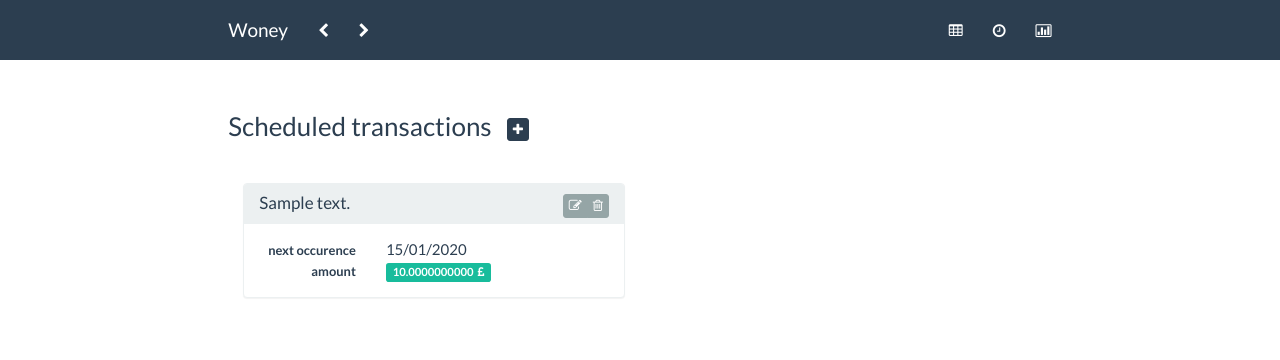
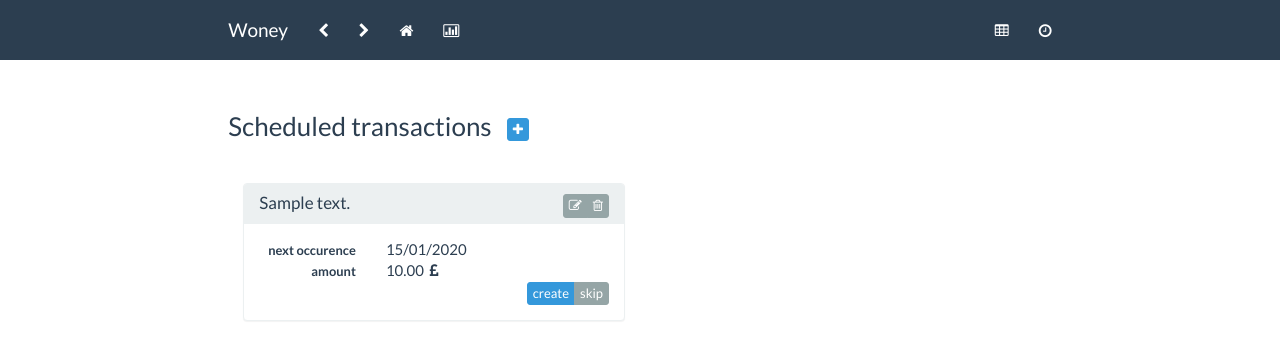
Before and after one commit to gomar/money_dashboard, a Flask app: template app/templates/scheduled_transactions.html in a window 1280 px wide. Shown: the top 360 px of the page. Run offline with Flask 2, Linux system fonts and the light colour scheme; tables that the repository leaves empty hold one stand-in row (values such as "Sample post"); the template is opened without the code that fills it: values that come from a table or form of the project are taken from there, most other values are stand-ins (such as "Sample title", 1, 10 or a date in 2020); parts of the project's set-up code (start-up, migrations or seed data) failed here and were passed over; some libraries are stand-ins or nearby versions.

Commit message:
minor improvements

```diff
--- a/app/templates/add_transaction_choice.html
+++ b/app/templates/add_transaction_choice.html
@@ -5,9 +5,9 @@
 	</div>
 	<div class="col-md-4 col-md-offset-4">
   		<div class="btn-group-vertical btn-block">
-  			<a href="/{{ path }}/debit" class="btn btn-danger" role="button">Debit</a>
-  			<a href="/{{ path }}/debit" class="btn btn-default" role="button">Transfer</a>
-  			<a href="/{{ path }}/credit" class="btn btn-success" role="button">Credit</a>
+  			<a href="/{{ path }}/debit" class="btn btn-info" role="button"><i class="fa fa-minus"></i> &nbsp;&nbsp;Debit</a>
+  			<a href="/{{ path }}/debit" class="btn btn-info" role="button"><i class="fa fa-exchange"></i> &nbsp;&nbsp;Transfer</a>
+  			<a href="/{{ path }}/credit" class="btn btn-info" role="button"><i class="fa fa-plus"></i> &nbsp;&nbsp;Credit</a>
 		</div>
 	</div>
 {% endblock body %}
--- a/app/templates/common/layout.html
+++ b/app/templates/common/layout.html
@@ -39,6 +39,8 @@
               <ul class="nav navbar-nav navbar-left">
                 <li><a href="javascript:history.back()" ><i class="fa fa-chevron-left"></i></a></li>
                 <li><a href="javascript:history.forward()"><i class="fa fa-chevron-right"></i></a></li>
+                <li><a href="/"><i class="fa fa-home"></i></a></li>
+                <li><a href="/graphs"><i class="fa fa-bar-chart-o"></i></a></li>
               </ul>
               <ul class="nav navbar-nav navbar-right">
                 <li><a href="/"><i class="fa fa-table"></i></a></li>
@@ -50,7 +52,6 @@
                       {% endif %}
                   </a>
                 </li>
-                <li><a href="/graphs"><i class="fa fa-bar-chart-o"></i></a></li>
               </ul>
             </div><!--/.nav-collapse -->
           </div>
--- a/app/templates/scheduled_transactions.html
+++ b/app/templates/scheduled_transactions.html
@@ -4,7 +4,7 @@
 {% endblock %}
 {% block body %}
 	<div class="page-header">
-		<h3>Scheduled transactions &nbsp;&nbsp;<a href="/add_scheduled_transaction" class="btn btn-primary btn-xs" role="button"><i class="fa fa-plus"></i></a></h3>
+		<h3>Scheduled transactions &nbsp;&nbsp;<a href="/add_scheduled_transaction" class="btn btn-info btn-xs" role="button"><i class="fa fa-plus"></i></a></h3>
 	</div>
 	{% for transaction in scheduled_transactions %}
 	<div class="col-sm-6">
@@ -33,10 +33,12 @@
 			        <small><strong>amount</strong></small>
 			      </div>
 			      <div class="col-sm-8">
-			      	<span class="label label-{% if transaction.amount > 0 %}success{% else %}danger{% endif %}">
-			          {{ transaction.amount }} &nbsp;<i class="fa fa-gbp"></i>
-			      	</span>
+			      	  {{ "%.2f"| format(transaction.amount) }} &nbsp;<i class="fa fa-gbp"></i>
 			      </div>
+				</div>
+				<div class="btn-group btn-group-xs pull-right">
+					<a href="/create_scheduled_transaction/{{ transaction.id }}" class="btn btn-info" role="button">create</a>
+					<a href="/skip_scheduled_transaction/{{ transaction.id }}" class="btn btn-default" role="button">skip</a>
 				</div>
 			</div>
 		</div>
--- a/app/templates/transactions.html
+++ b/app/templates/transactions.html
@@ -4,7 +4,7 @@
 {% endblock %}
 {% block body %}
     <div class="page-header">
-        <h3>Transactions &nbsp;&nbsp;<a href="/add_transaction" class="btn btn-primary btn-xs" role="button"><i class="fa fa-plus"></i></a></h3>
+        <h3>Transactions &nbsp;&nbsp;<a href="/add_transaction" class="btn btn-info btn-xs" role="button"><i class="fa fa-plus"></i></a></h3>
     </div>
     {{ data | safe }}
 {% endblock %}
```
